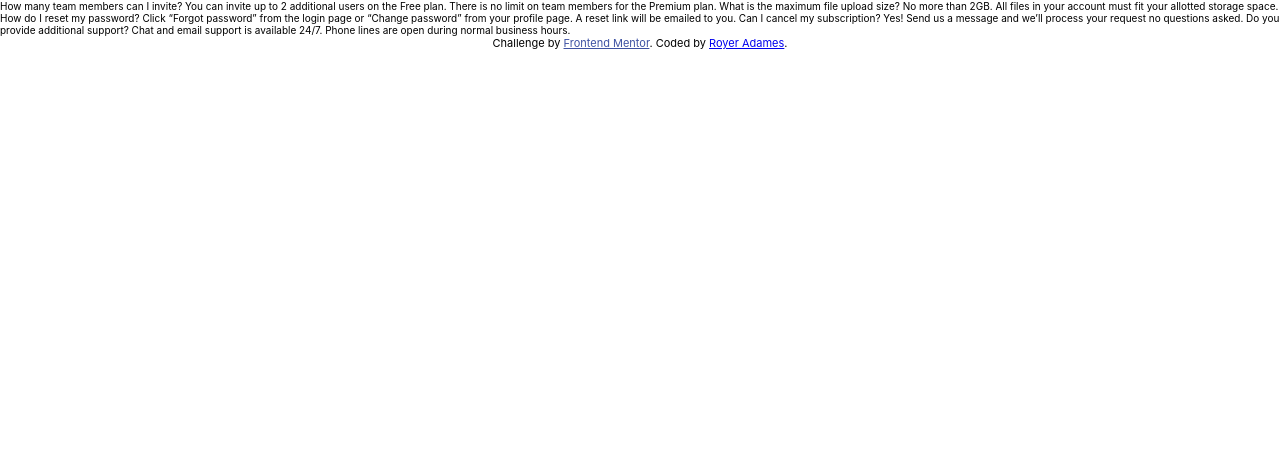
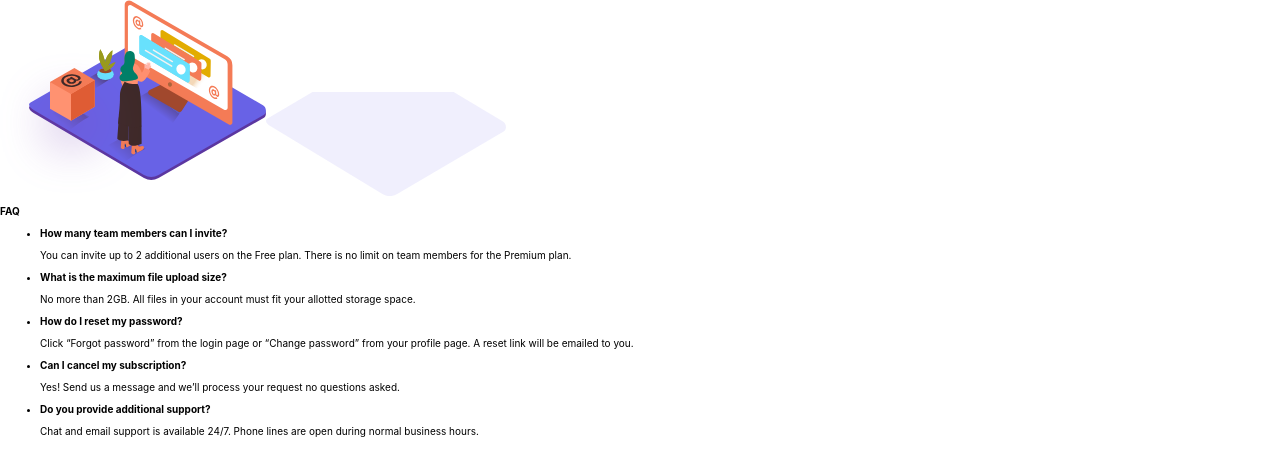
Before and after one commit to royeradames/faq-accordion-card-main, a React (Create React App) app: page / in a window 1280 px wide. Shown: the top 476 px of the page. Built offline with nearby package versions, Linux system fonts and the light colour scheme.

Commit message:
📦add html tags and images

```diff
--- a/src/App.tsx
+++ b/src/App.tsx
@@ -1,27 +1,45 @@
 import React from 'react';
 import './App.css';
-
+import womenOnline from "./images/illustration-woman-online-mobile.svg"
+import mobilePattern from "./images/bg-pattern-mobile.svg"
 function App() {
   return (
-    <div>
-      How many team members can I invite?
-      You can invite up to 2 additional users on the Free plan. There is no limit on
-      team members for the Premium plan.
+    <div className="faq">
+      <div className="illustration">
+        <img className ="illustration__women" src={womenOnline} alt="illustration of a woman using the computer"/>
+        <img className ="illustration__pattern" src={mobilePattern} alt="pattern"/>
+      </div>
+      <h1 className="faq__title">FAQ</h1>
+      <ul>
+        <li>
+          <h2 className="faq__question">How many team members can I invite?</h2>
+          <p className="faq__answer faq__answer_hidden">
+            You can invite up to 2 additional users on the Free plan. There is no limit on
+            team members for the Premium plan.
+          </p>
+        </li>
+        <li>
+          <h2 className="faq__question">What is the maximum file upload size?</h2>
+          <p>No more than 2GB. All files in your account must fit your allotted storage space.</p>
+        </li>
+        <li>
+          <h2 className="faq__question">How do I reset my password?</h2>
+          <p className="faq__answer faq__answer_hidden">
+            Click “Forgot password” from the login page or “Change password” from your profile page.
+            A reset link will be emailed to you.
+          </p>
+        </li>
+        <li>
+          <h2 className="faq__question">Can I cancel my subscription?</h2>
+          <p className="faq__answer faq__answer_hidden">Yes! Send us a message and we’ll process your request no questions asked.</p>
+        </li>
+        <li>
+          <h2 className="faq__question">Do you provide additional support?</h2>
+          <p className="faq__answer faq__answer_hidden">Chat and email support is available 24/7. Phone lines are open during normal business hours.</p>
+        </li>
+      </ul>
 
-      What is the maximum file upload size?
-      No more than 2GB. All files in your account must fit your allotted storage space.
-
-      How do I reset my password?
-      Click “Forgot password” from the login page or “Change password” from your profile page.
-      A reset link will be emailed to you.
-
-      Can I cancel my subscription?
-      Yes! Send us a message and we’ll process your request no questions asked.
-
-      Do you provide additional support?
-      Chat and email support is available 24/7. Phone lines are open during normal business hours.
-
-      <div style={{
+      {/* <div style={{
         fontSize: "11px",
         textAlign: "center",
       }}>
@@ -29,7 +47,7 @@ function App() {
           color: "hsl(228, 45%, 44%)",
         }} href="https://www.frontendmentor.io?ref=challenge" target="_blank" rel="noreferrer">Frontend Mentor</a>.
         Coded by <a href="https://github.com/royeradames">Royer Adames</a>.
-      </div>
+      </div> */}
     </div>
   );
 }
```
